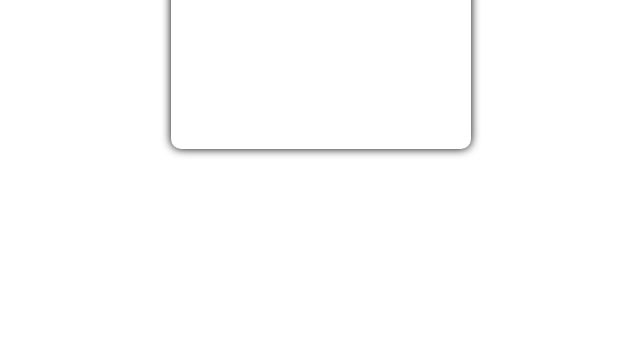
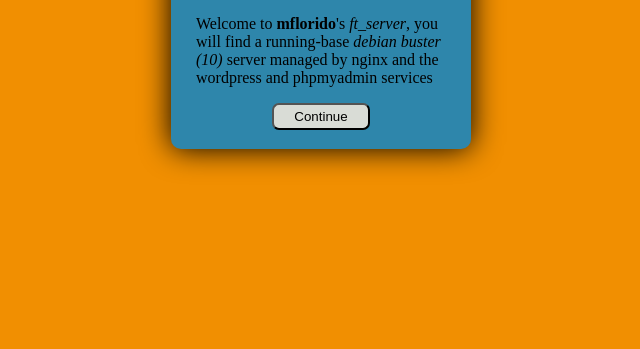
Before and after one commit to MIGUELez11/42, a PHP site: page / in a window 1280 px wide. Shown: the part 451-800 px from the top of the page, without its empty margins (319-959 px from the left). Run offline with PHP 8.4, Linux system fonts and the light colour scheme.

Commit message:
Added info display on index

```diff
--- a/Cursus/ft_server/srcs/index/index.css
+++ b/Cursus/ft_server/srcs/index/index.css
@@ -1,20 +1,58 @@
-span {
-    color: white;
+div#Cover {
+    user-select: none;
+    position: absolute;
+    margin: 0px;
+    width: 100vw;
+    height: 100vh;
 }
-.Overlay {
+div#Cover.hide {
+    animation: 1s ease-in forwards anim_hide;
+}
+@keyframes anim_hide {
+    100% {
+        visibility: hidden;
+    }
+}
+body {
+    margin: 0px;
+    background-color: #F18F01
+}
+#Overlay {
+    z-index: 2;
     position: absolute;
     left: 50%;
     top: 50%;
-    animation: 0.4s ease-in forwards anim_appear;
-    opacity: 0;
-    transform: scale(0.8) translate(-50%, -50%);
+    animation: 1s ease-in forwards anim_appear;
+ /*   opacity: 0; */
+    transform: translate(-50%, -50%) scale(0.0001) ;
     width: 300px;
     height: 400px;
-    box-shadow: 0px 0px 10px 0px black;
+    box-shadow: 0px 0px 30px 0px black;
     border-radius: 10px;
     display: flex;
-    justify-content: flex-end;
+    align-items: center;
+    flex-direction: column;
+    background-color: #2E86AB;
 
+}
+#Overlay p {
+    display: inline-block;
+    max-width: 250px;
+}
+#Overlay button {
+    height: 2em;
+    width: fit-content;
+    padding-left: 20px;
+    padding-right: 20px;
+    border-radius: 7px;
+    background-color: #D9DCD6;
+}
+#Overlay button:hover {
+    cursor: pointer;
+}
+#Overlay button:focus {
+    box-shadow: 0 0 3pt 2pt #212121;
+    outline: none;
 }
 @keyframes anim_appear {
     to {
@@ -22,9 +60,23 @@
         opacity: 1;
     }
 }
-div.Overlay img {
+div#Overlay img {
     width: 200px;
     height: 200px;
     margin-top: 50px;
     border-radius: 50%;
 }
+
+@keyframes anim_disappear {
+    to {
+        transform: translate(-50%, -50%) scale(0.0001);
+    }
+    100% {
+        display: none;
+    }
+}
+div#Overlay.hide {
+    opacity: 1;
+    transform: scale(1) translate(-50%, -50%);
+    animation: 1s ease-in forwards anim_disappear;
+}
--- a/Cursus/ft_server/srcs/index/index.html
+++ b/Cursus/ft_server/srcs/index/index.html
@@ -1,17 +1,24 @@
 <!DOCTYPE html>
 <html lang="en">
+
 <head>
     <meta charset="UTF-8">
     <meta name="viewport" content="width=device-width, initial-scale=1.0">
     <link rel="stylesheet" href="index.css">
     <title>Document</title>
 </head>
+
 <body>
-    <div class="Overlay">
-        <img src="https://miguelez11.com/Assets/IMG/MiguelAngelFlorido.png" alt="Miguel Ángel">
-        <span>mflorido</span>
+    <div id="Cover">
+        <div id="Overlay">
+            <img src="https://miguelez11.com/Assets/IMG/MiguelAngelFlorido.png" alt="Miguel Ángel">
+            <p>Welcome to <strong>mflorido</strong>'s <em>ft_server</em>, you will find a running-base <em>debian buster
+                    (10)</em> server managed by nginx and the wordpress and phpmyadmin services</p>
+            <button onclick="document.getElementById('Cover').className = 'hide'; document.getElementById('Overlay').className = 'hide'">Continue</button>
+        </div>
     </div>
     <a href="wordpress">Wordpress</a>
     <a href="phpmyadmin">PhpMyAdmin</a>
 </body>
+
 </html>
```
